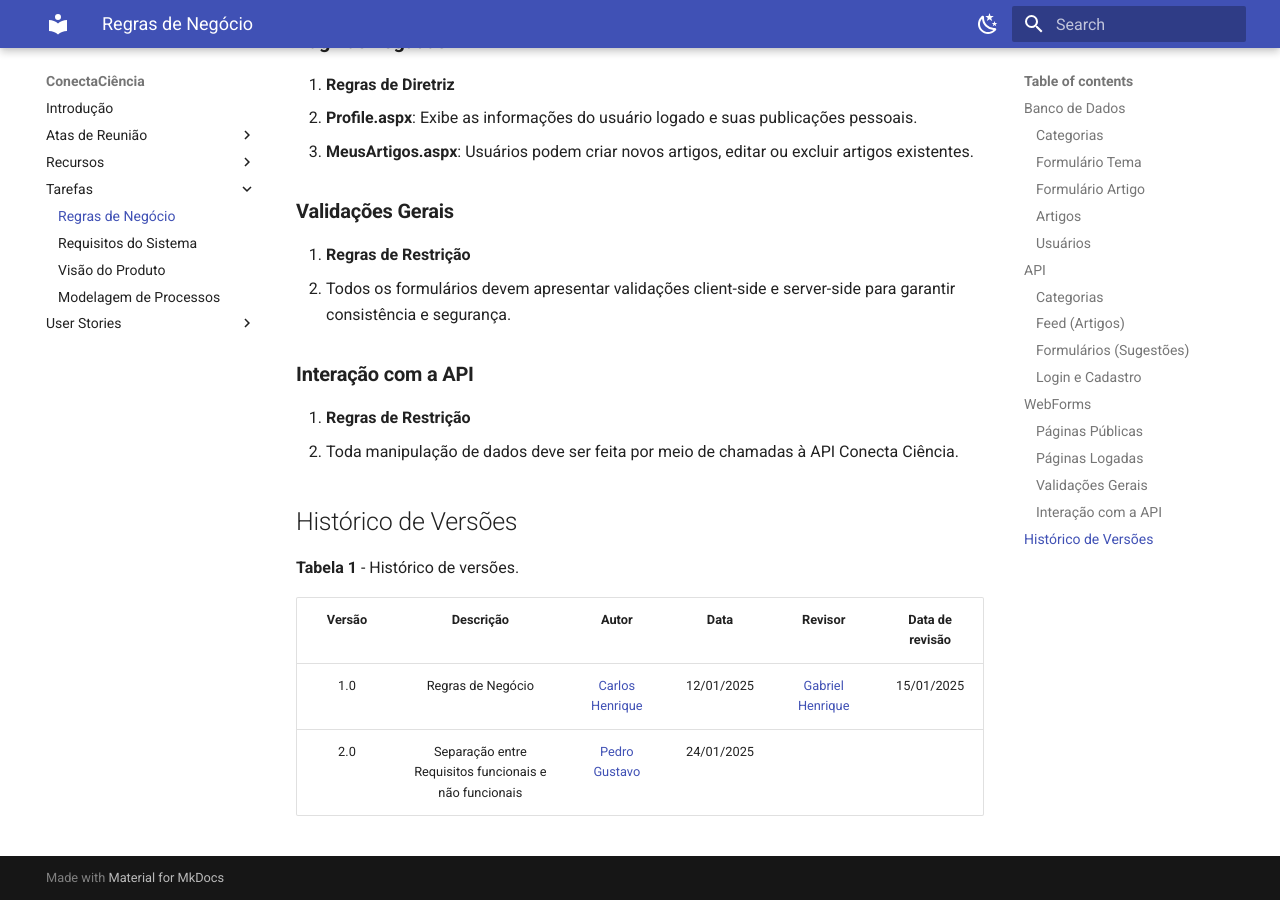
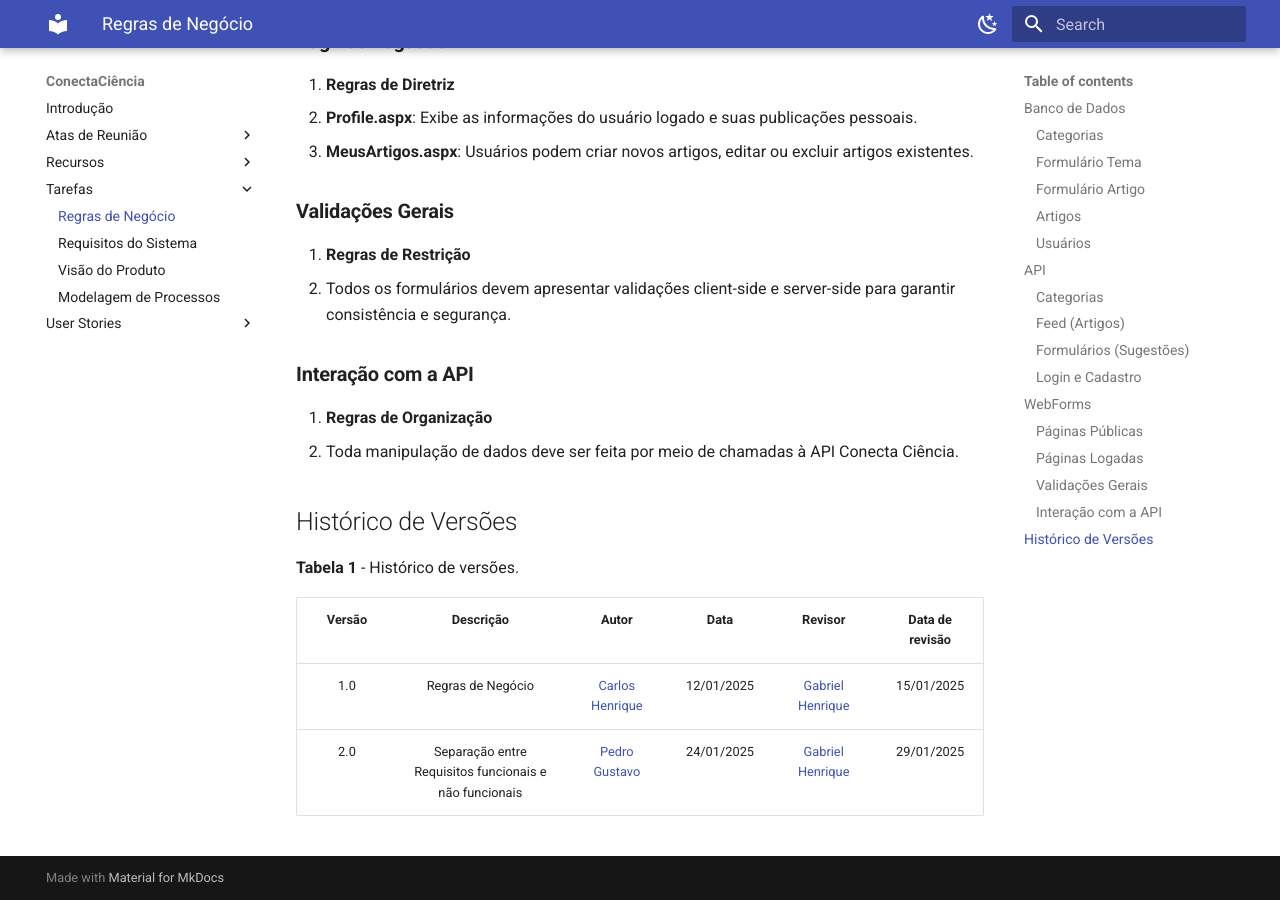
Before and after one commit to FGA-REQ/2024.2-6EspiasDemais, an MkDocs documentation site: the page built from docs/Tarefas/RegrasNegocio.md, in a window 1280 px wide and 900 px high, scrolled down 2058 px. Built offline with MkDocs 1.6.1 and Material for MkDocs 9.7.7, drawn with Linux system fonts in a browser that asks for light colours; some of the changed text lies outside the part shown.

Commit message:
docs: Revisao das Regras de Negocio.

```diff
--- a/docs/Tarefas/RegrasNegocio.md
+++ b/docs/Tarefas/RegrasNegocio.md
@@ -3,26 +3,31 @@
 ## Banco de Dados
 
 ### **Categorias**
+
 1. **Regras de Restrição**
    - Cada categoria deve possuir um nome único e descritivo.
    - Categorias não podem ser removidas se estiverem associadas a algum artigo, formulário de artigo ou tema.
 
 ### **Formulário Tema**
+
 1. **Regras de Restrição**
    - Os campos nome, email e tema são obrigatórios para cada sugestão.
    - O id_categoria deve referenciar uma categoria existente.
 
 ### **Formulário Artigo**
+
 1. **Regras de Restrição**
    - Os campos nome, email, título e conteúdo são obrigatórios.
    - O id_categoria deve referenciar uma categoria existente.
 
 ### **Artigos**
+
 1. **Regras de Restrição**
    - Cada artigo deve ter um título único e conteúdo associado a um autor identificado pelo id_usuario.
    - Apenas usuários cadastrados podem submeter artigos.
 
 ### **Usuários**
+
 1. **Regras de Restrição**
    - O email dos usuários deve ser único no banco de dados.
 2. **Regras de Restrição**
@@ -31,46 +36,54 @@
 ## API
 
 ### **Categorias**
-1. **Regras de Cálculo**
+
+1. **Regras de Operação**
    - **Listar Categorias**: Todas as categorias cadastradas devem ser retornadas, ordenadas por nome em ordem alfabética.
 
 ### **Feed (Artigos)**
+
 1. **Regras de Restrição**
    - **Adicionar Artigo**: O título e o conteúdo do artigo são obrigatórios e devem conter no mínimo 10 caracteres.
 
 ### **Formulários (Sugestões)**
+
 1. **Regras de Restrição**
    - **Adicionar Tema**: O nome, e-mail e descrição do tema são obrigatórios.
 
 ### **Login e Cadastro**
+
 1. **Regras de Causa e Efeito**
    - **Realizar Login**: O sistema deve validar e-mails e senhas em conformidade com a autenticação segura.
 
 ## WebForms
 
 ### **Páginas Públicas**
+
 1. **Regras de Diretriz**
    - **About.aspx**: Exibe informações institucionais do blog.
    - **Default.aspx**: Apresenta um feed de artigos publicados, organizados por ordem cronológica.
 
 ### **Páginas Logadas**
+
 1. **Regras de Diretriz**
    - **Profile.aspx**: Exibe as informações do usuário logado e suas publicações pessoais.
    - **MeusArtigos.aspx**: Usuários podem criar novos artigos, editar ou excluir artigos existentes.
 
 ### **Validações Gerais**
+
 1. **Regras de Restrição**
    - Todos os formulários devem apresentar validações client-side e server-side para garantir consistência e segurança.
 
 ### **Interação com a API**
-1. **Regras de Restrição**
+
+1. **Regras de Organização**
    - Toda manipulação de dados deve ser feita por meio de chamadas à API Conecta Ciência.
 
 ## Histórico de Versões
 
 <font size="3"><p style="text-align: left">**Tabela 1** - Histórico de versões.</p></font>
 
-| Versão |     Descrição     |                     Autor                      |    Data    |                       Revisor                        | Data de revisão |
-| :----: | :---------------: | :--------------------------------------------: | :--------: | :--------------------------------------------------: | :-------------: |
-|  1.0   | Regras de Negócio | [Carlos Henrique](https://github.com/carlinn1) | 12/01/2025 | [Gabriel Henrique](https://github.com/gabrielhrlima) |   15/01/2025    |
-|  2.0   | Separação entre Requisitos funcionais e não funcionais | [Pedro Gustavo](https://github.com/PedroGusta) | 24/01/2025 |  |    |
+| Versão |                       Descrição                        |                     Autor                      |    Data    |                       Revisor                        | Data de revisão |
+| :----: | :----------------------------------------------------: | :--------------------------------------------: | :--------: | :--------------------------------------------------: | :-------------: |
+|  1.0   |                   Regras de Negócio                    | [Carlos Henrique](https://github.com/carlinn1) | 12/01/2025 | [Gabriel Henrique](https://github.com/gabrielhrlima) |   15/01/2025    |
+|  2.0   | Separação entre Requisitos funcionais e não funcionais | [Pedro Gustavo](https://github.com/PedroGusta) | 24/01/2025 | [Gabriel Henrique](https://github.com/gabrielhrlima) |   29/01/2025    |
```
